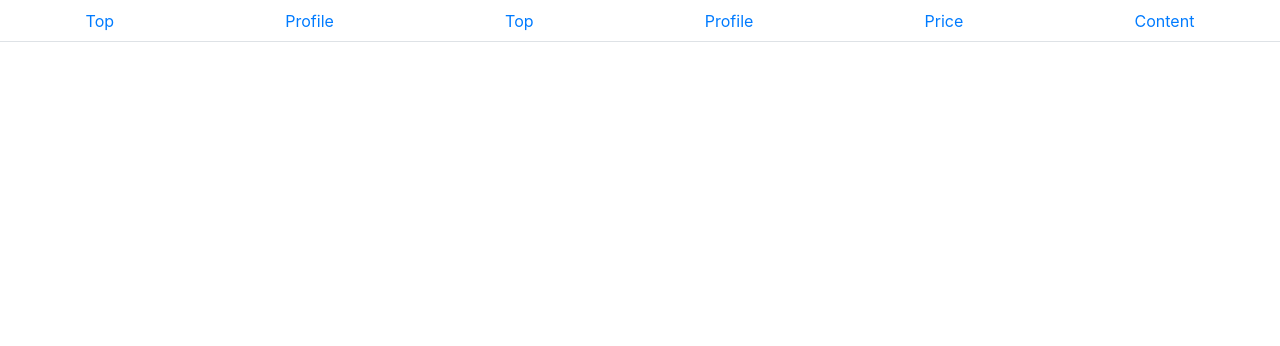
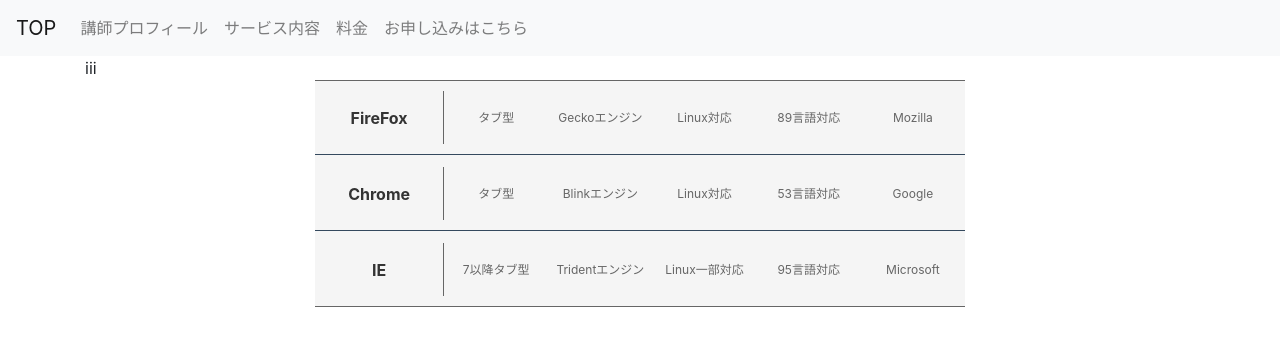
Before and after one commit to masalennon/myEnglish, a Nuxt app: page /price in a window 1280 px wide. Shown: the top 346 px of the page. Built offline with nearby package versions, Linux system fonts and the light colour scheme.

Commit message:
made a price table, changed a navbar

```diff
--- a/layouts/default.vue
+++ b/layouts/default.vue
@@ -1,19 +1,41 @@
 <template>
   <div>
-	<b-nav fill tabs>
-	  <b-nav-item to="/">Top</b-nav-item>
-	  <b-nav-item to="/profile">Profile</b-nav-item>
-	  <b-nav-item to="/">Top</b-nav-item>
-	  <b-nav-item to="/profile">Profile</b-nav-item>
-	  <b-nav-item to="/price">Price </b-nav-item>
-	  <b-nav-item to="/content">Content</b-nav-item>
-	</b-nav>
+	<nav class="navbar navbar-expand-lg navbar-light bg-light">
+	  <a class="navbar-brand" href="/">TOP</a>
+	  <button class="navbar-toggler" type="button" data-toggle="collapse" data-target="#navbarNav" aria-controls="navbarNav" aria-expanded="false" aria-label="Toggle navigation">
+		<span class="navbar-toggler-icon"></span>
+	  </button>
+	  <div class="collapse navbar-collapse" id="navbarNav">
+		<ul class="navbar-nav">
+		  <li class="nav-item">
+			<a class="nav-link" href="/profile">講師プロフィール<span class="sr-only">(current)</span></a>
+		  </li>
+		  <li class="nav-item">
+			<a class="nav-link" href="/content">サービス内容</a>
+		  </li>
+		  <li class="nav-item">
+			<a class="nav-link" href="/price">料金</a>
+		  </li>
+		  <li class="nav-item">
+			<a class="nav-link" href="/apply">お申し込みはこちら</a>
+		  </li>
+		</ul>
+	  </div>
+	</nav>
+	<!--<b-nav fill tabs>-->
+	  <!--<b-nav-item to="/">Top</b-nav-item>-->
+	  <!--<b-nav-item to="/profile">Profile</b-nav-item>-->
+	  <!--<b-nav-item to="/price">Price </b-nav-item>-->
+	  <!--<b-nav-item to="/content">Content</b-nav-item>-->
+	  <!--</b-nav>-->
 	<nuxt/>
   </div>
 </template>
 <script>
 </script>
 <style>
+<!--bootstrapを上書きするときは、新しいclassを作る。上書きしたいclassに--extendをつけて上書きするようにすること。　-->
+
 html {
   font-family: "Source Sans Pro", -apple-system, BlinkMacSystemFont, "Segoe UI", Roboto, "Helvetica Neue", Arial, sans-serif;
   font-size: 16px;
--- a/nuxt.config.js
+++ b/nuxt.config.js
@@ -37,5 +37,10 @@ module.exports = {
   },
   modules: [
 	'bootstrap-vue/nuxt',
+  ],
+  css: [
+    // Load a Node.js module directly (here it's a Sass file)
+    // CSS file in the project
+    // SCSS file in the project
   ]
 }
--- /dev/null
+++ b/pages/apply.vue
@@ -0,0 +1,74 @@
+<template>
+  <section class="container">
+	まずは30分無料カウンセリングをお試しください。
+	お申し込みの際はこちらのメールアドレスに、無料カウンセリングを希望する旨とその希望日時を明記の上メッセージを送ってください。
+	お会いできるのを楽しみにしています！
+  </section>
+</template>
+
+<script>
+export default {
+  data () {
+    return {
+      form: {
+        email: '',
+        name: '',
+        food: null,
+        checked: []
+      },
+      foods: [
+        { text: 'Select One', value: null },
+        'Carrots', 'Beans', 'Tomatoes', 'Corn'
+      ],
+      show: true
+    }
+  },
+  methods: {
+    onSubmit (evt) {
+      evt.preventDefault();
+      alert(JSON.stringify(this.form));
+    },
+    onReset (evt) {
+      evt.preventDefault();
+      /* Reset our form values */
+      this.form.email = '';
+      this.form.name = '';
+      this.form.checked = [];
+      /* Trick to reset/clear native browser form validation state */
+      this.show = false;
+      this.$nextTick(() => { this.show = true });
+    }
+  }
+}
+</script>
+
+<style>
+.container {
+  min-height: 100vh;
+  display: flex;
+  justify-content: center;
+  align-items: center;
+  text-align: center;
+}
+
+.title {
+  font-family: "Quicksand", "Source Sans Pro", -apple-system, BlinkMacSystemFont, "Segoe UI", Roboto, "Helvetica Neue", Arial, sans-serif; /* 1 */
+  display: block;
+  font-weight: 300;
+  font-size: 100px;
+  color: #35495e;
+  letter-spacing: 1px;
+}
+
+.subtitle {
+  font-weight: 300;
+  font-size: 42px;
+  color: #526488;
+  word-spacing: 5px;
+  padding-bottom: 15px;
+}
+
+.links {
+  padding-top: 15px;
+}
+</style>
--- a/pages/content.vue
+++ b/pages/content.vue
@@ -1,5 +1,22 @@
 <template>
   <div>
+
+    一人一人のレベル、目標にあった学習プランを作成
+	TOEIC, 日常会話のマスターなどお客様の要望に合わせた学習計画を立て、継続して実行していけるようにサポートしていきます。
+	初回のカウンセリングで現状の英語力と目標、英語を学びたい理由などを伺い、最適な学習方法とその科学的根拠、市販の教材を
+	用いた具体的な学習方法を提案いたします。まず初めに学ぶ理由、なぜその学習方法が効率的であるかについての科学的根拠を
+	はっきりさせるので、納得し学習を続けていただけます。
+
+	個人だから実現できる、他社のサービスより圧倒的にお得な価格設定
+	英語学習サポートサービスを提供している会社の半分以下の価格で同様のサービスを提供いたします。
+	他社のサービスも、第二言語学習論という研究結果に基づいた学習カリキュラムを提供しており、自身での英語学習の経験があれば
+	個人でも十分に科学的に効率的な学習カリキュラムを提供できると自負しております。
+
+
+
+	毎日学習を続けられるように平日週5日のオンラインサポート
+
+	満足いただけなかった場合は、日計算で残りの代金を全額返済
 	<nuxt/>
 	<b-badge>New!</b-badge>
   </div>
--- a/pages/index.vue
+++ b/pages/index.vue
@@ -26,4 +26,31 @@ export default {
 </script>
 
 <style>
+.container {
+  min-height: 100vh;
+  justify-content: center;
+  align-items: center;
+  text-align: center;
+}
+
+.title {
+  font-family: "Quicksand", "Source Sans Pro", -apple-system, BlinkMacSystemFont, "Segoe UI", Roboto, "Helvetica Neue", Arial, sans-serif; /* 1 */
+  display: block;
+  font-weight: 300;
+  font-size: 100px;
+  color: #35495e;
+  letter-spacing: 1px;
+}
+
+.subtitle {
+  font-weight: 300;
+  font-size: 42px;
+  color: #526488;
+  word-spacing: 5px;
+  padding-bottom: 15px;
+}
+
+.links {
+  padding-top: 15px;
+}
 </style>
--- a/pages/price.vue
+++ b/pages/price.vue
@@ -1,5 +1,70 @@
 <template>
   <section class="container">
+	iii
+	<table class="brwsr2">
+	  <tbody>
+		<tr>
+		  <th>FireFox</th>
+		  <td class="data fst">
+			タブ型
+		  </td>
+		  <td class="data">
+			Geckoエンジン
+		  </td>
+		  <td class="data">
+			Linux対応
+		  </td>
+		  <td class="data">
+			89言語対応
+		  </td>
+		  <td class="data">
+			Mozilla
+		  </td>
+		</tr>
+		<tr>
+		  <td class="bar" colspan="6"></td>
+		</tr>
+		<tr>
+		  <th>Chrome</th>
+		  <td class="data fst">
+			タブ型
+		  </td>
+		  <td class="data">
+			Blinkエンジン
+		  </td>
+		  <td class="data">
+			Linux対応
+		  </td>
+		  <td class="data">
+			53言語対応
+		  </td>
+		  <td class="data">
+			Google
+		  </td>
+		</tr>
+		<tr>
+		  <td class="bar" colspan="6"></td>
+		</tr>
+		<tr>
+		  <th>IE</th>
+		  <td class="data fst">
+			7以降タブ型
+		  </td>
+		  <td class="data">
+			Tridentエンジン
+		  </td>
+		  <td class="data">
+			Linux一部対応
+		  </td>
+		  <td class="data">
+			95言語対応
+		  </td>
+		  <td class="data">
+			Microsoft
+		  </td>
+		</tr>
+	  </tbody>
+	</table>
   </section>
 </template>
 
@@ -14,32 +79,52 @@ export default {
 </script>
 
 <style>
-.container {
-  min-height: 100vh;
-  display: flex;
-  justify-content: center;
-  align-items: center;
-  text-align: center;
+table.brwsr2 {
+  margin: 0 auto;
+  width: 650px;
+  border: none;
+  border-top: solid 1px #666;
+  border-bottom: solid 1px #666;
+  border-collapse: separate;
+  border-spacing: 0 10px;
+  background: #f5f5f5;
 }
 
-.title {
-  font-family: "Quicksand", "Source Sans Pro", -apple-system, BlinkMacSystemFont, "Segoe UI", Roboto, "Helvetica Neue", Arial, sans-serif; /* 1 */
-  display: block;
-  font-weight: 300;
-  font-size: 100px;
-  color: #35495e;
-  letter-spacing: 1px;
+table.brwsr2 th {
+  vertical-align: middle;
+  height: 53px;
+  width: 124px;
+  border-right: solid 1px #666;
+  margin: 0;
+  text-align: center;
+  color: #333;
+  font-size: 16px;
+  font-weight: bold;
 }
 
-.subtitle {
-  font-weight: 300;
-  font-size: 42px;
-  color: #526488;
-  word-spacing: 5px;
-  padding-bottom: 15px;
+table.brwsr2 td.data {
+  padding: 0;
+  margin: 0;
+  height: 53px;
+  width: 100px;
+  border: none;
+  color: #666;
+  font-size: 12px;
+  line-height: 16px;
+  text-align: center;
+  vertical-align: middle;
+  white-space: nowrap;
+  overflow: hidden;
 }
 
-.links {
-  padding-top: 15px;
+table.brwsr2 td:fst-child {
+  padding: 0 0 0 10px;
+  vertical-align: middle;
+}
+
+table.brwsr2 td.bar {
+  height: 1px;
+  width: 100%;
+  border-top: solid 1px #34495e;
 }
 </style>
```
